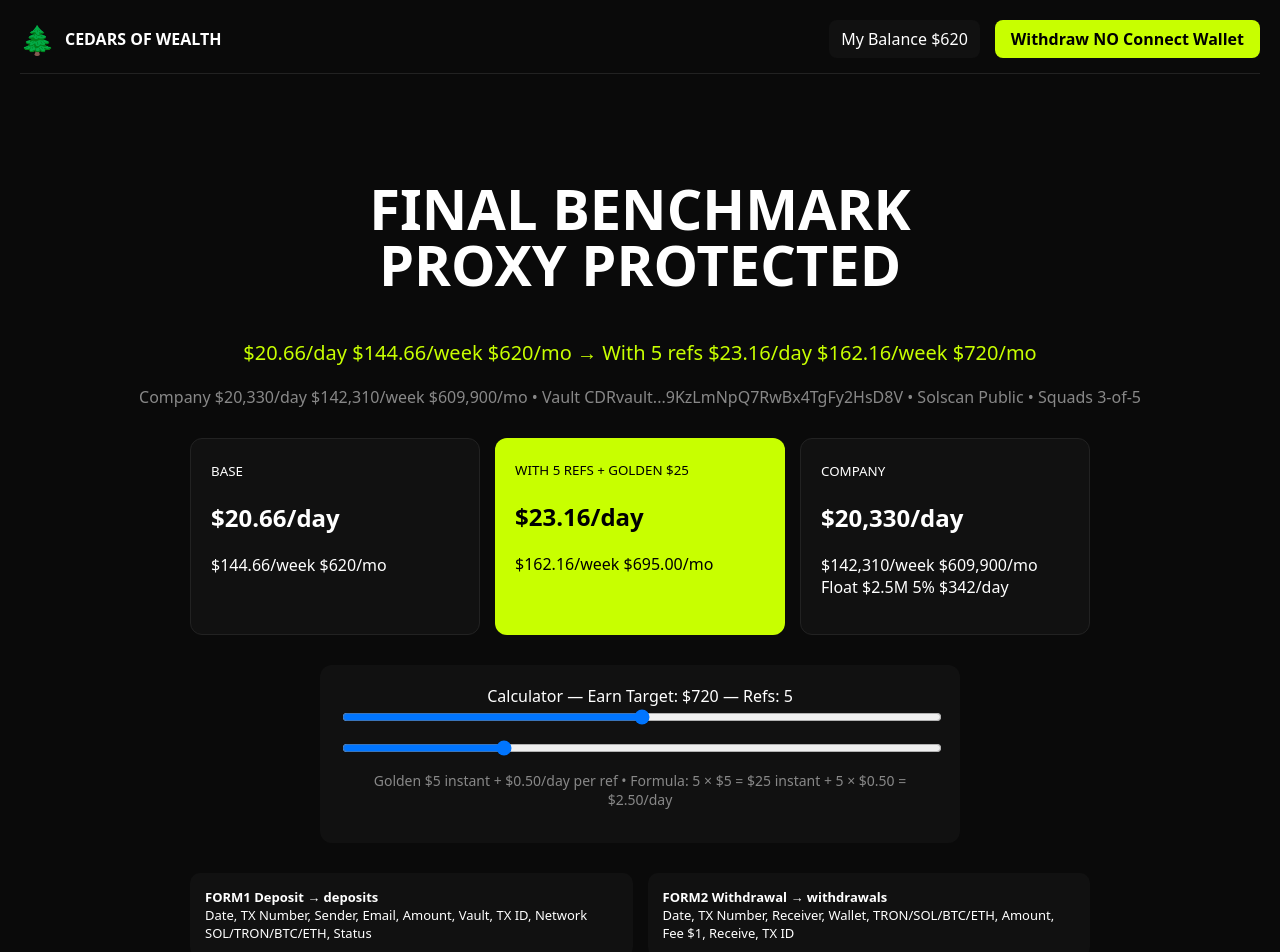
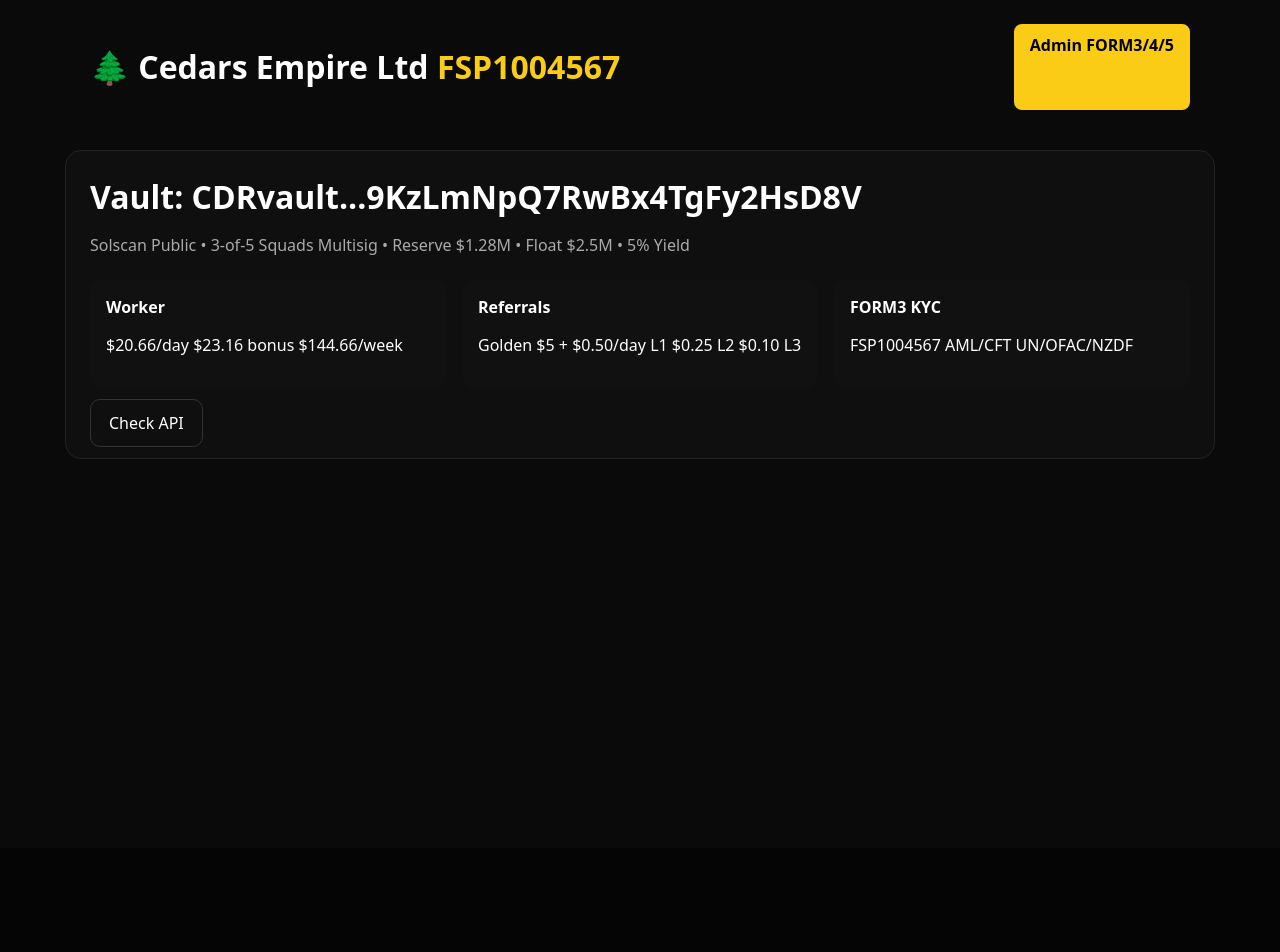
Before and after one commit to Cedars-Empire/cedars-of-wealth, a Next.js app: page / in a window 1280 px wide. Shown: the top 952 px of the page. After the commit the page ends 848 px from the top, so only its background shows below. Built offline with nearby package versions, Linux system fonts and the light colour scheme.

Commit message:
Refactor Home component layout and styles

```diff
--- a/app/page.tsx
+++ b/app/page.tsx
@@ -1,60 +1,23 @@
 "use client"
-import { useState } from 'react'
-
-export default function Home() {
-  const [refs, setRefs] = useState(5)
-  const [earnTarget, setEarnTarget] = useState(720)
-
-  const baseDay = 20.66
-  const baseWeek = 144.66
-  const baseMonth = 620
-  const refBonusDay = refs * 0.5
-  const goldenInstant = refs * 5
-  const totalDay = baseDay + refBonusDay
-  const totalWeek = 144.66 + (refs * 0.5 * 7)
-  const totalMonth = 620 + (refs * 0.5 * 30)
-
+export default function Home(){
   return (
-    <main style={{fontFamily:'system-ui', padding:'20px', background:'#0a0a0a', color:'#fff', minHeight:'100vh'}}>
-      <header style={{display:'flex', justifyContent:'space-between', borderBottom:'1px solid #222', paddingBottom:15}}>
-        <div style={{display:'flex', gap:10, alignItems:'center'}}><span style={{fontSize:28}}>🌲</span><b>CEDARS OF WEALTH</b></div>
-        <div style={{display:'flex', gap:15}}>
-          <span style={{background:'#111', padding:'8px 12px', borderRadius:8}}>My Balance $620</span>
-          <a href="/withdraw" style={{background:'#c8ff00', color:'#000', padding:'8px 16px', borderRadius:8, textDecoration:'none', fontWeight:'bold'}}>Withdraw NO Connect Wallet</a>
+    <main style={{minHeight:'100vh', background:'#0a0a0a', color:'#fff', padding:24, fontFamily:'system-ui'}}>
+      <header style={{maxWidth:1100, margin:'0 auto', display:'flex', justifyContent:'space-between'}}>
+        <h1 style={{fontWeight:800}}>🌲 Cedars Empire Ltd <span style={{color:'#facc15'}}>FSP1004567</span></h1>
+        <a href="/admin" style={{background:'#facc15', color:'#000', padding:'10px 16px', borderRadius:8, textDecoration:'none', fontWeight:700}}>Admin FORM3/4/5</a>
+      </header>
+      <section style={{maxWidth:1100, margin:'40px auto', background:'#0f0f0f', border:'1px solid #222', borderRadius:16, padding:24}}>
+        <h2 style={{fontSize:32, margin:0}}>Vault: CDRvault...9KzLmNpQ7RwBx4TgFy2HsD8V</h2>
+        <p style={{color:'#aaa'}}>Solscan Public • 3-of-5 Squads Multisig • Reserve $1.28M • Float $2.5M • 5% Yield</p>
+        <div style={{display:'grid', gridTemplateColumns:'repeat(auto-fit,minmax(220px,1fr))', gap:16, marginTop:24}}>
+          <div style={{background:'#111', padding:16, borderRadius:12}}><b>Worker</b><p>$20.66/day $23.16 bonus $144.66/week</p></div>
+          <div style={{background:'#111', padding:16, borderRadius:12}}><b>Referrals</b><p>Golden $5 + $0.50/day L1 $0.25 L2 $0.10 L3</p></div>
+          <div style={{background:'#111', padding:16, borderRadius:12}}><b>FORM3 KYC</b><p>FSP1004567 AML/CFT UN/OFAC/NZDF</p></div>
         </div>
-      </header>
-
-      <section style={{textAlign:'center', padding:'60px 0'}}>
-        <h1 style={{fontSize:56, lineHeight:1}}>FINAL BENCHMARK<br/>PROXY PROTECTED</h1>
-        <p style={{color:'#c8ff00', fontSize:20, marginTop:10}}>$20.66/day $144.66/week $620/mo → With 5 refs $23.16/day $162.16/week $720/mo</p>
-        <p style={{color:'#888', marginTop:8}}>Company $20,330/day $142,310/week $609,900/mo • Vault CDRvault...9KzLmNpQ7RwBx4TgFy2HsD8V • Solscan Public • Squads 3-of-5</p>
-
-        <div style={{display:'grid', gridTemplateColumns:'1fr 1fr 1fr', gap:15, maxWidth:900, margin:'30px auto', textAlign:'left'}}>
-          <div style={{background:'#111', padding:20, borderRadius:12, border:'1px solid #222'}}><small>BASE</small><h2>${baseDay}/day</h2><p>${baseWeek}/week ${baseMonth}/mo</p></div>
-          <div style={{background:'#c8ff00', color:'#000', padding:20, borderRadius:12}}><small>WITH {refs} REFS + GOLDEN ${goldenInstant}</small><h2>${totalDay.toFixed(2)}/day</h2><p>${totalWeek.toFixed(2)}/week ${totalMonth.toFixed(2)}/mo</p></div>
-          <div style={{background:'#111', padding:20, borderRadius:12, border:'1px solid #222'}}><small>COMPANY</small><h2>$20,330/day</h2><p>$142,310/week $609,900/mo Float $2.5M 5% $342/day</p></div>
+        <div style={{marginTop:24}}>
+          <a href="/api/cedars" style={{border:'1px solid #333', color:'#fff', padding:'12px 18px', borderRadius:10, textDecoration:'none'}}>Check API</a>
         </div>
-
-        <div style={{maxWidth:600, margin:'30px auto', background:'#111', padding:20, borderRadius:12}}>
-          <label>Calculator — Earn Target: ${earnTarget} — Refs: {refs}</label><br/>
-          <input type="range" min="0" max="10" value={refs} onChange={e=>setRefs(Number(e.target.value))} style={{width:'100%'}}/>
-          <input type="range" min="620" max="1000" step="10" value={earnTarget} onChange={e=>setEarnTarget(Number(e.target.value))} style={{width:'100%', marginTop:10}}/>
-          <p style={{marginTop:10, fontSize:14, color:'#888'}}>Golden $5 instant + $0.50/day per ref • Formula: {refs} × $5 = ${goldenInstant} instant + {refs} × $0.50 = ${refBonusDay.toFixed(2)}/day</p>
-        </div>
-
-        <div style={{maxWidth:900, margin:'0 auto', display:'grid', gridTemplateColumns:'1fr 1fr', gap:15, textAlign:'left', fontSize:13}}>
-          <div style={{background:'#111', padding:15, borderRadius:10}}><b>FORM1 Deposit → deposits</b><br/>Date, TX Number, Sender, Email, Amount, Vault, TX ID, Network SOL/TRON/BTC/ETH, Status</div>
-          <div style={{background:'#111', padding:15, borderRadius:10}}><b>FORM2 Withdrawal → withdrawals</b><br/>Date, TX Number, Receiver, Wallet, TRON/SOL/BTC/ETH, Amount, Fee $1, Receive, TX ID</div>
-          <div style={{background:'#111', padding:15, borderRadius:10}}><b>FORM3 KYC/AML → kyc_docs</b><br/>Identity, Selfie, UN/OFAC/NZDF, FSP1004567, AML/CFT 2009, Privacy 2020</div>
-          <div style={{background:'#111', padding:15, borderRadius:10}}><b>FORM4 Proof → daily_proof</b><br/>Worker ID, Solar kWh, Biogas m3, Phone Batch, GPS, Verifier1/2, Earnings $20.66/$23.16</div>
-        </div>
-
-        <p style={{marginTop:20, fontSize:12, color:'#555'}}>Proxy Protected: Public IP 104.x.x.x Cloudflare Orange Cloud • Origin Hidden • WHOIS Privacy • Zero Trust /admin YubiKey • Solscan Vault Public</p>
       </section>
-
-      <footer style={{borderTop:'1px solid #222', paddingTop:15, fontSize:11, color:'#666', textAlign:'center'}}>
-        FSP1004567 NZ Compliance AML/CFT 2009 Privacy Act 2020 • Vault CDRvault...9KzLmNpQ7RwBx4TgFy2HsD8V Solscan • Terms Privacy Custodial
-      </footer>
     </main>
   )
 }
```
